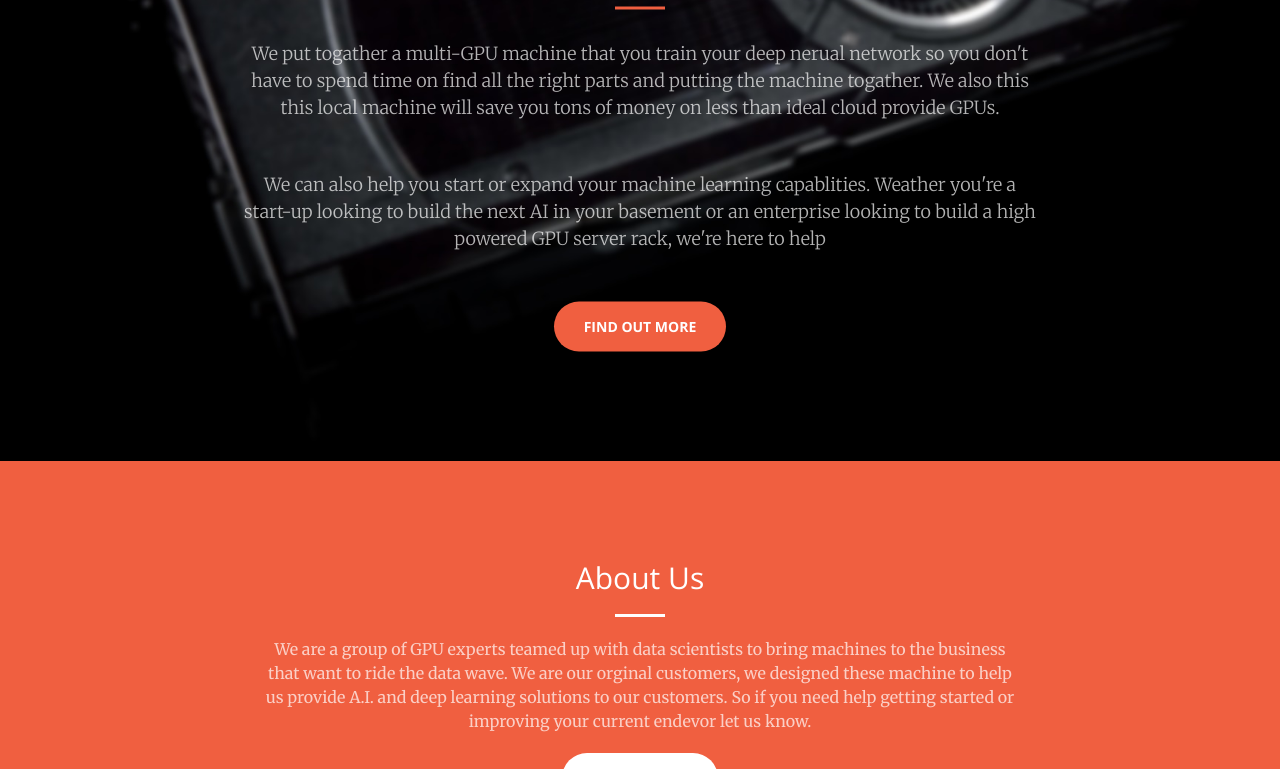
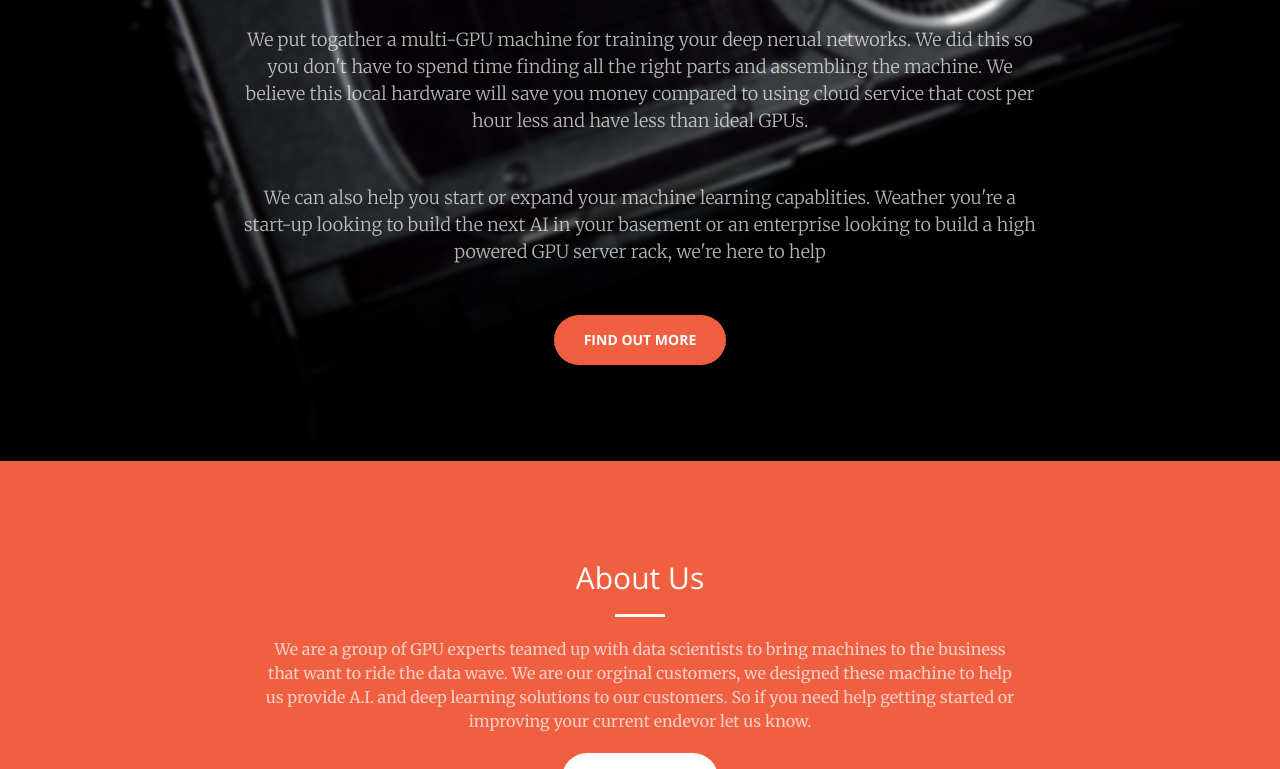
Before and after one commit to DLooge/DLooge.github.io, a website: page index.html in a window 1280 px wide. Shown: the part 339-1108 px from the top of the page. Drawn offline with nearby package versions, Linux system fonts and the light colour scheme.

Commit message:
intro text updated and corrected

```diff
--- a/index.html
+++ b/index.html
@@ -83,11 +83,11 @@
                 <h2>DLooge:</h2>
 		<h1>A Deep Learning hardware solutions company</h1>
                 <hr>
-		<p>We put togather a multi-GPU machine that you train your
-			deep nerual network so you don't have to spend time
-			on find all the right parts and putting the machine togather.
-		 We also this this local machine will save you tons of money
-			on less than ideal cloud provide GPUs.</p>
+		<p>We put togather a multi-GPU machine for training your
+			deep nerual networks. We did this so you don't have to spend time
+			finding all the right parts and assembling the machine.
+		  We believe this local hardware will save you money compared to using
+			cloud service that cost per hour less and have less than ideal GPUs.</p>
                 <p>We can also help you start or expand your machine learning capablities.
 		 Weather you're a start-up looking to build the next AI in your basement
 		 or an enterprise looking to build a high powered GPU server rack,
```
